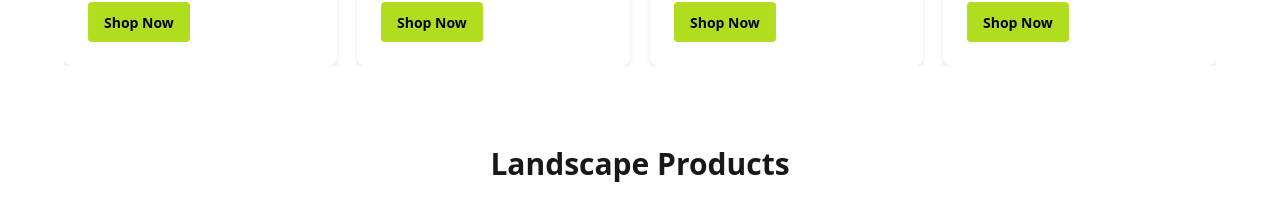
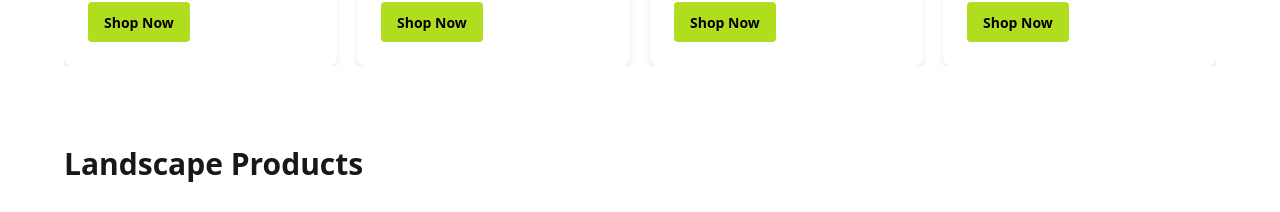
Before and after one commit to PranayChowdhury00/jf-products-frontend, a React (Vite) app: page / in a window 1280 px wide. Shown: the part 1265-1477 px from the top of the page. Built offline with nearby package versions, Linux system fonts and the light colour scheme; grey boxes are pictures that could not be loaded.

Commit message:
fixing error

```diff
--- a/src/Page/Home/LandscapeProducts.jsx
+++ b/src/Page/Home/LandscapeProducts.jsx
@@ -52,7 +52,7 @@ const LandscapeProducts = () => {
 
   return (
     <div className="my-12 px-4 lg:px-16 mt-10" data-aos="fade-up">
-      <h2 className="text-3xl font-bold text-center mb-8">Landscape Products</h2>
+      <h2 className="text-3xl font-bold mb-8">Landscape Products</h2>
 
       <Swiper
         modules={[Navigation]}
```
Also changed, not shown: src/Page/Home/Home.jsx (+8 -8 lines).
